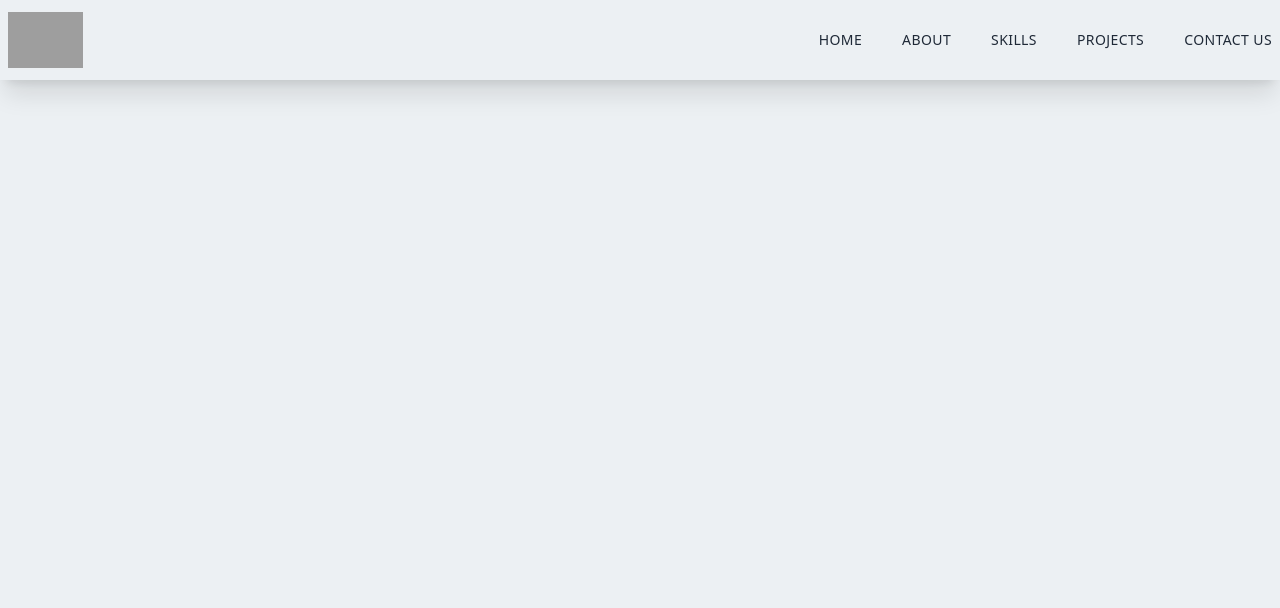
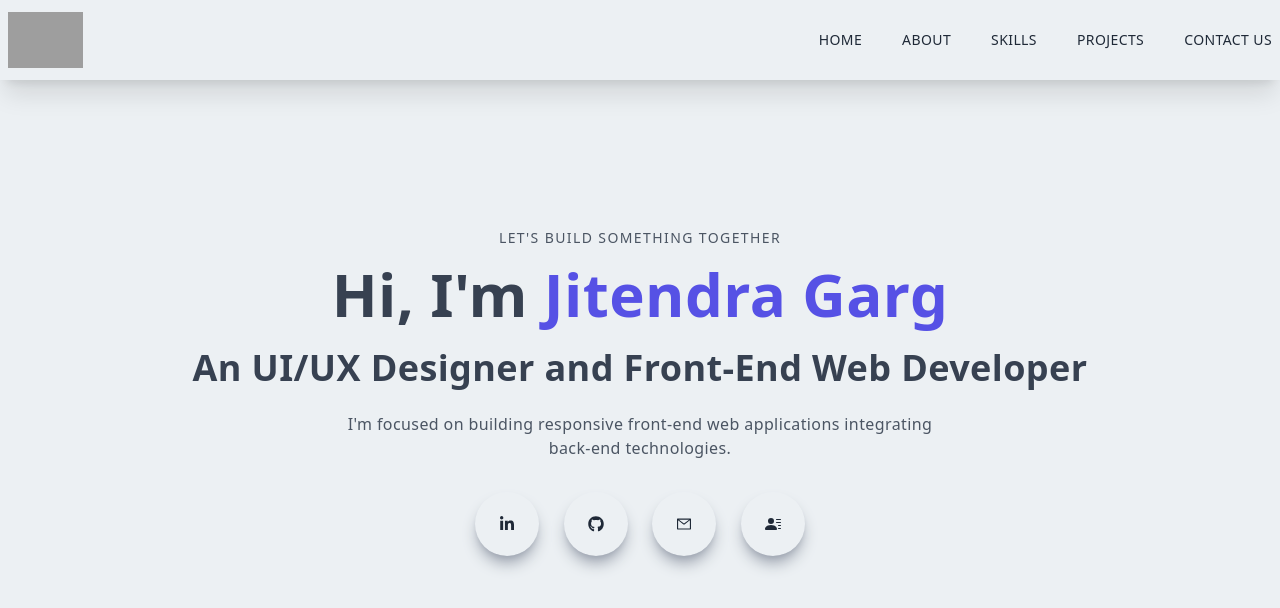
Before and after one commit to harry-jakes3018/personal-portfolio4, a Next.js app: page / in a window 1280 px wide. Shown: the top 608 px of the page. Built offline with nearby package versions, Linux system fonts and the light colour scheme; grey boxes are pictures that could not be loaded.

Commit message:
Main Component Completed

```diff
--- /dev/null
+++ b/components/Main.js
@@ -0,0 +1,45 @@
+import React from "react";
+import { AiOutlineMail } from "react-icons/ai";
+import { BsFillPersonLinesFill } from "react-icons/bs";
+import { FaGithub, FaLinkedinIn } from "react-icons/fa";
+
+const Main = () => {
+    return (
+        <div className="w-full h-screen text-center">
+            <div className="max-w-[1240px] w-full h-full mx-auto p-2 flex justify-center items-center">
+                <div>
+                    <p className="uppercase text-sm tracking-widest text-gray-600">
+                        LET&apos;S BUILD SOMETHING TOGETHER
+                    </p>
+                    <h1 className="py-4 text-gray-700">
+                        Hi, I&apos;m{" "}
+                        <span className="text-[#5651e5]">Jitendra Garg</span>
+                    </h1>
+                    <h2 className="py-2 text-gray-700">
+                        An UI/UX Designer and Front-End Web Developer
+                    </h2>
+                    <p className="py-4 text-gray-600 max-w-[70%] m-auto">
+                        I&apos;m focused on building responsive front-end web
+                        applications integrating back-end technologies.
+                    </p>
+                    <div className="flex items-center justify-between max-w-[330px] m-auto py-4">
+                        <div className="rounded-full shadow-lg shadow-gray-400 p-6 cursor-pointer hover:scale-110 ease-in duration-300">
+                            <FaLinkedinIn />
+                        </div>
+                        <div className="rounded-full shadow-lg shadow-gray-400 p-6 cursor-pointer hover:scale-110 ease-in duration-300">
+                            <FaGithub />
+                        </div>
+                        <div className="rounded-full shadow-lg shadow-gray-400 p-6 cursor-pointer hover:scale-110 ease-in duration-300">
+                            <AiOutlineMail />
+                        </div>
+                        <div className="rounded-full shadow-lg shadow-gray-400 p-6 cursor-pointer hover:scale-110 ease-in duration-300">
+                            <BsFillPersonLinesFill />
+                        </div>
+                    </div>
+                </div>
+            </div>
+        </div>
+    );
+};
+
+export default Main;
--- a/pages/index.js
+++ b/pages/index.js
@@ -1,4 +1,5 @@
 import Head from "next/head";
+import Main from "../components/Main";
 import Navbar from "../components/Navbar";
 // import { Inter } from "@next/font/google";
 
@@ -23,6 +24,7 @@
             </Head>
 
             <Navbar />
+            <Main />
         </>
     );
 }
```
